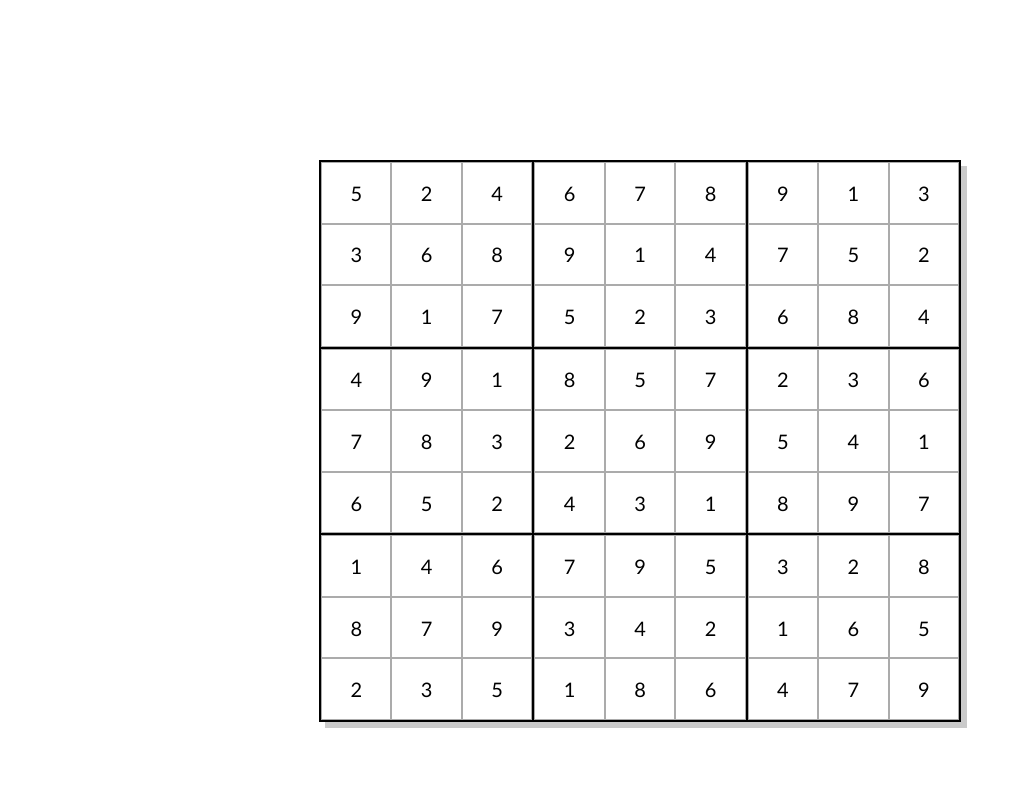
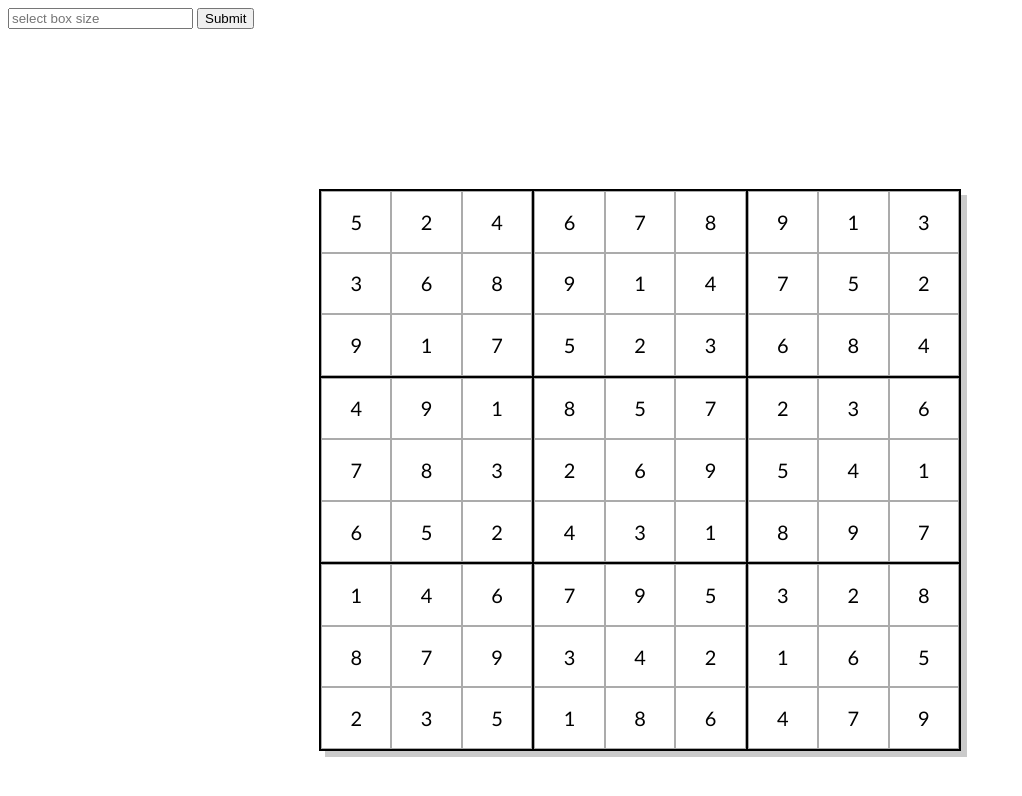
Before and after one commit to amirzeevi/sudoku_js, a website: page main.html in a window 1280 px wide. Shown: the whole page, without its empty margins (0-1022 px from the left). Drawn offline with Linux system fonts and the light colour scheme.

Commit message:
some change

```diff
--- a/main.html
+++ b/main.html
@@ -7,10 +7,13 @@
     <meta name="viewport" content="width=device-width, initial-scale=1.0">
     <link rel="stylesheet" href="main.css">
     <title>Sudoku</title>
-
 </head>
 
 <body>
+    <form onsubmit="javascript:main.js">
+        <input type="number" placeholder="select box size">
+        <input type="submit">
+    </form>
     <div id="container"></div>
     <script src="main.js"></script>
 </body>
```
Also changed, not shown: package.json (line endings or trailing spaces).
